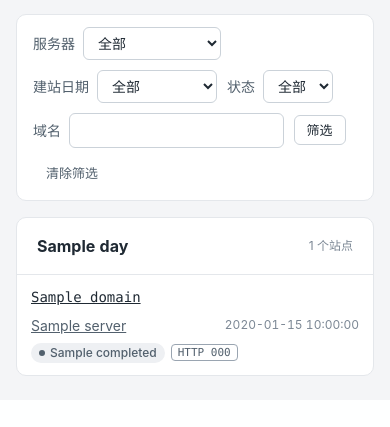
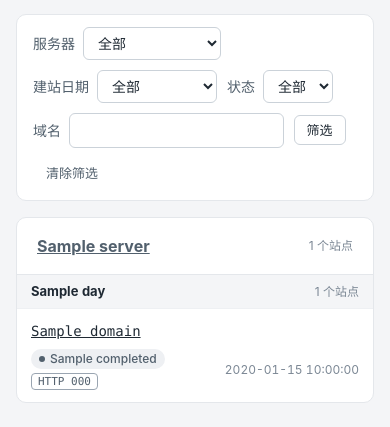
Before and after one commit to linppyou/codex-control, a Python web app: template src/codexctl/web/templates/servers.html in a window 390 px wide. Shown: the part 452-879 px from the top of the page. Before the commit the page ends 828 px from the top, so only its background shows below. Run offline with Jinja, Linux system fonts and the light colour scheme; the template is opened without the code that fills it: most values are stand-ins (such as "Sample title", 1, 10 or a date in 2020).

Commit message:
fix: 按服务器及建站日期展示站点

```diff
--- a/src/codexctl/web/static/style.css
+++ b/src/codexctl/web/static/style.css
@@ -125,16 +125,23 @@ input[type=checkbox] { accent-color: var(--green); width: 15px; height: 15px; ve
 .site-filters { padding: 12px 16px; }
 .site-filters label { white-space: nowrap; }
 .site-filters input { min-width: 0; width: min(15rem, 55vw); }
-.site-group h2 { font-variant-numeric: tabular-nums; }
+.site-server h3, .site-day h4 { margin: 0; }
+.site-server h3 { font-size: 16px; overflow-wrap: anywhere; }
+.site-day {
+  display: flex; align-items: baseline; justify-content: space-between; gap: 8px;
+  padding: 7px 20px; background: var(--bg); border-bottom: 1px solid var(--line-soft);
+}
+.site-day h4 { font-size: 13px; font-variant-numeric: tabular-nums; }
+.site-group + .site-group { border-top: 1px solid var(--line-soft); }
 .site-row {
-  display: grid; grid-template-columns: minmax(0, 2fr) minmax(0, .9fr) minmax(0, 1.25fr) minmax(0, 1.25fr) 91px;
+  display: grid; grid-template-columns: minmax(0, 2fr) minmax(0, 1.25fr) minmax(0, 1.25fr) 91px;
   gap: 4px 12px; align-items: center; padding: 10px 20px; border-bottom: 1px solid var(--line-soft);
 }
 .site-rows li:last-child { border-bottom: 0; }
 .site-columns { background: #fafbfc; color: var(--text-2); font-size: 12px; font-weight: 600; }
 .site-domain, .site-result { display: flex; align-items: center; flex-wrap: wrap; gap: 4px 6px; min-width: 0; }
 .site-domain a { color: var(--text); font-family: var(--mono); overflow-wrap: anywhere; }
-.site-owner, .server-wrap, .server-detail dd { overflow-wrap: anywhere; }
+.server-wrap, .server-detail dd { overflow-wrap: anywhere; }
 .site-checked { font-variant-numeric: tabular-nums; }
 .site-a11y { position: absolute; width: 1px; height: 1px; overflow: hidden; clip-path: inset(50%); white-space: nowrap; }
 .site-pagination { display: flex; justify-content: center; gap: 12px; align-items: center; }
@@ -152,10 +159,10 @@ input[type=checkbox] { accent-color: var(--green); width: 15px; height: 15px; ve
 .server-detail dd { margin: 0; min-width: 0; }
 @media (max-width: 760px) {
   .site-columns { display: none; }
+  .site-day { padding-inline: 14px; }
   .site-row:not(.site-columns) { grid-template-columns: minmax(0, 1fr) auto; gap: 7px 12px; padding: 12px 14px; }
   .site-domain { grid-column: 1 / -1; }
-  .site-owner { grid-column: 1; grid-row: 2; }
-  .site-public { grid-column: 1 / -1; }
+  .site-public { grid-column: 1; grid-row: 2; }
   .site-origin { grid-column: 1 / -1; }
   .site-origin-empty { display: none; }
   .site-checked { grid-column: 2; grid-row: 2; }
--- a/src/codexctl/web/templates/servers.html
+++ b/src/codexctl/web/templates/servers.html
@@ -69,14 +69,20 @@
     {% if server_id or date or state or q %}<a class="btn ghost" href="/servers">清除筛选</a>{% endif %}
   </form>
 
-  {% for day, rows, count in groups %}
-  <section class="panel flush site-group">
+  {% for server, days, count in groups %}
+  <section class="panel flush site-server" aria-labelledby="site-server-{{ server.id }}">
     <div class="panel-head">
-      <h2>{% if day == 'unknown' %}日期未知{% else %}<time datetime="{{ day }}">{{ day }}</time>{% endif %}</h2>
+      <h3 id="site-server-{{ server.id }}"><a href="/servers/{{ server.id }}">{{ server.name }}</a></h3>
       <span class="hint">{{ count }} 个站点</span>
     </div>
     <div class="site-row site-columns" aria-hidden="true">
-      <span>域名</span><span>服务器</span><span>公网状态</span><span>源站直连</span><span>检测时间</span>
+      <span>域名</span><span>公网状态</span><span>源站直连</span><span>检测时间</span>
+    </div>
+    {% for day, rows, day_count in days %}
+    <section class="site-group" aria-labelledby="site-date-{{ server.id }}-{{ day }}">
+      <div class="site-day">
+        <h4 id="site-date-{{ server.id }}-{{ day }}">{% if day == 'unknown' %}日期未知{% else %}<time datetime="{{ day }}">{{ day }}</time>{% endif %}</h4>
+        <span class="hint">{{ day_count }} 个站点</span>
       </div>
       <ul class="site-rows">
         {% for row in rows %}
@@ -85,13 +91,14 @@
             <a href="{{ row.public.entry_url or ('https://' ~ row.domain ~ '/') }}" target="_blank" rel="noopener noreferrer">{{ row.domain }}</a>
             {% if row.origin %}<span class="tag">重复域名</span>{% endif %}
           </div>
-        <a href="/servers/{{ row.server.id }}" class="site-owner">{{ row.server.name }}</a>
           <div class="site-result site-public"><span class="site-a11y">公网状态</span>{{ probe_result(row.public, row.status) }}</div>
           <div class="site-result site-origin{% if not row.origin %} site-origin-empty{% endif %}">{% if row.origin %}<span class="site-a11y site-mobile-label">源站直连</span>{{ probe_result(row.origin, row.origin_status) }}{% else %}<span class="hint" aria-hidden="true">—</span>{% endif %}</div>
-        <span class="hint site-checked">{{ row.checked_at }}</span>
+          <span class="hint site-checked"><span class="site-a11y">检测时间</span>{{ row.checked_at }}</span>
         </li>
         {% endfor %}
       </ul>
+    </section>
+    {% endfor %}
   </section>
   {% else %}
   <div class="panel empty-state">{{ '没有符合筛选条件的网站' if total else '暂无站点数据' }}</div>
```
Also changed, not shown: src/codexctl/web/server_views.py (+14 -8 lines), tests/test_servers.py (+11 -1 lines). Lines whose indentation alone changed are shown as unchanged.
